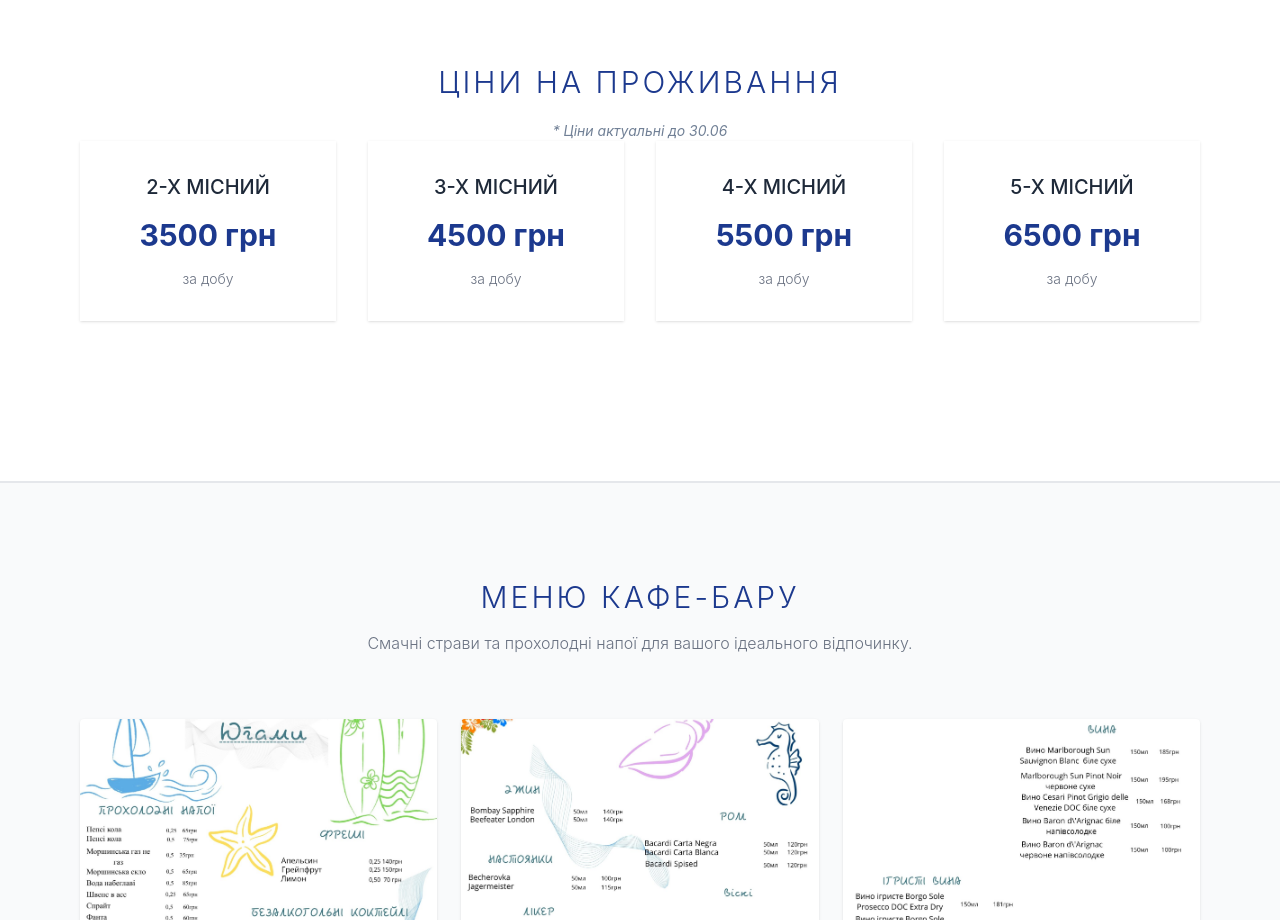
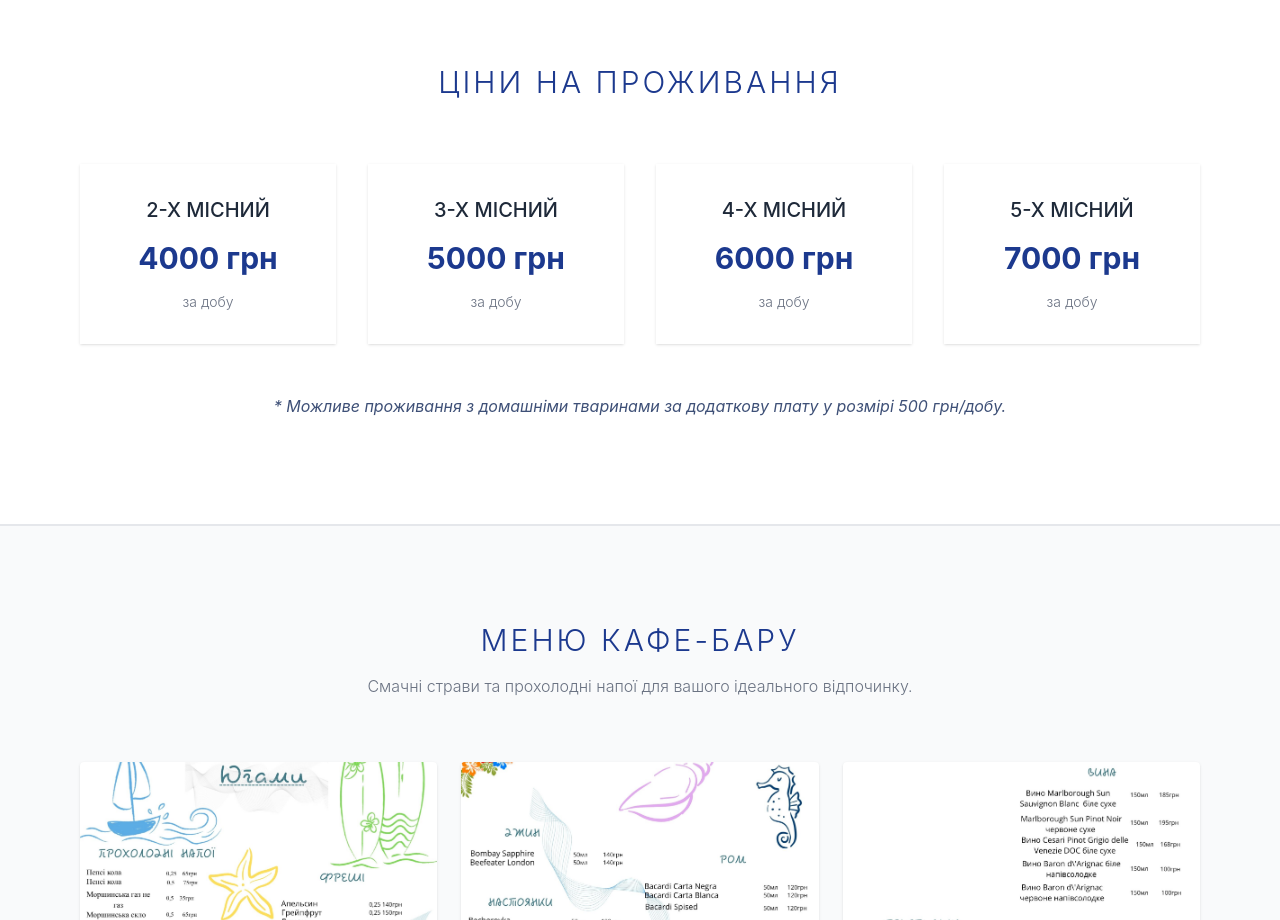
Before and after one commit to X0nexed/ugami_hotel, a website built with Vite: page index.html in a window 1280 px wide. Shown: the part 3880-4800 px from the top of the page. Built offline with nearby package versions, Linux system fonts and the light colour scheme.

Commit message:
new price

```diff
--- a/index.html
+++ b/index.html
@@ -384,7 +384,6 @@
     <div class="container mx-auto px-4 max-w-6xl">
         <div class="text-center mb-10 md:mb-16">
             <h2 class="text-2xl md:text-3xl font-light text-blue-900 uppercase tracking-widest mb-4">Ціни на проживання</h2>
-            <p class="price-note">* Ціни актуальні до 30.06</p
         </div>
 
 
@@ -393,7 +392,7 @@
             <div class="bg-white p-8 shadow-sm flex flex-col items-center text-center group hover:shadow-md transition-shadow">
                 <h3 class="text-xl font-medium text-gray-800 mb-4 uppercase">2-х місний</h3>
                 <div class="mb-4">
-                    <div class="text-3xl font-bold text-blue-900">3500 грн</div>
+                    <div class="text-3xl font-bold text-blue-900">4000 грн</div>
                 </div>
                 <p class="text-gray-500 font-light text-sm">за добу</p>
             </div>
@@ -402,7 +401,7 @@
             <div class="bg-white p-8 shadow-sm flex flex-col items-center text-center group hover:shadow-md transition-shadow">
                 <h3 class="text-xl font-medium text-gray-800 mb-4 uppercase">3-х місний</h3>
                 <div class="mb-4">
-                    <div class="text-3xl font-bold text-blue-900">4500 грн</div>
+                    <div class="text-3xl font-bold text-blue-900">5000 грн</div>
                 </div>
                 <p class="text-gray-500 font-light text-sm">за добу</p>
             </div>
@@ -411,7 +410,7 @@
             <div class="bg-white p-8 shadow-sm flex flex-col items-center text-center group hover:shadow-md transition-shadow">
                 <h3 class="text-xl font-medium text-gray-800 mb-4 uppercase">4-х місний</h3>
                 <div class="mb-4">
-                    <div class="text-3xl font-bold text-blue-900">5500 грн</div>
+                    <div class="text-3xl font-bold text-blue-900">6000 грн</div>
                 </div>
                 <p class="text-gray-500 font-light text-sm">за добу</p>
             </div>
@@ -420,11 +419,14 @@
             <div class="bg-white p-8 shadow-sm flex flex-col items-center text-center group hover:shadow-md transition-shadow">
                 <h3 class="text-xl font-medium text-gray-800 mb-4 uppercase">5-х місний</h3>
                 <div class="mb-4">
-                    <div class="text-3xl font-bold text-blue-900">6500 грн</div>
+                    <div class="text-3xl font-bold text-blue-900">7000 грн</div>
                 </div>
                 <p class="text-gray-500 font-light text-sm">за добу</p>
             </div>
         </div>
+    </div>
+    <div class="pet-policy-container">
+        <p class="pet-policy-notice">* Можливе проживання з домашніми тваринами за додаткову плату у розмірі 500 грн/добу.</p>
     </div>
 </section>
 
--- a/src/css/style.css
+++ b/src/css/style.css
@@ -10,3 +10,15 @@
     font-style: italic;
     margin-top: 20px;
 }
+.pet-policy-container {
+    width: 100%;
+    text-align: center;
+    margin-top: 40px;
+    padding: 10px 0;
+}
+
+.pet-policy-notice {
+    font-size: 16px;
+    color: #3e5077;
+    font-style: italic;
+}
```
